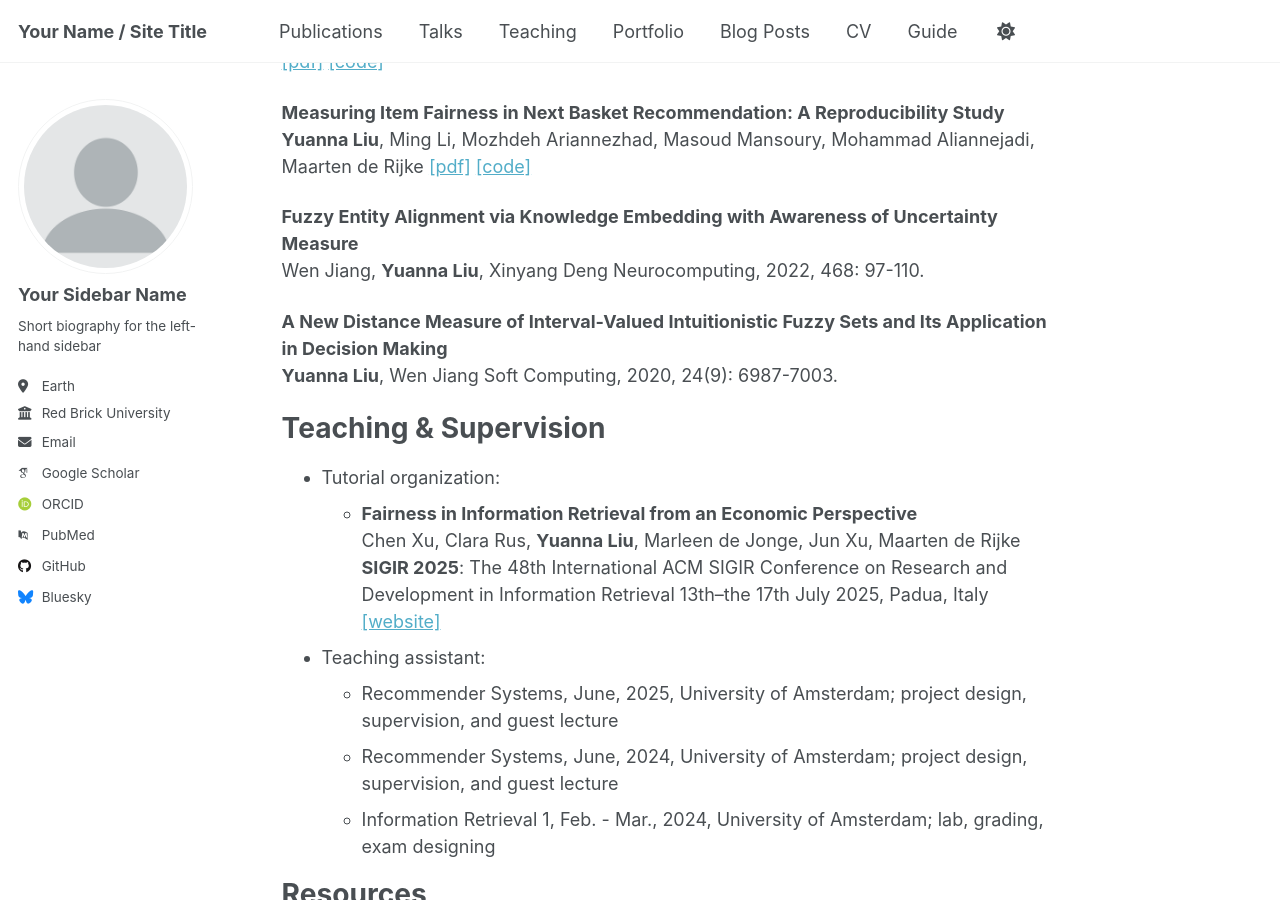
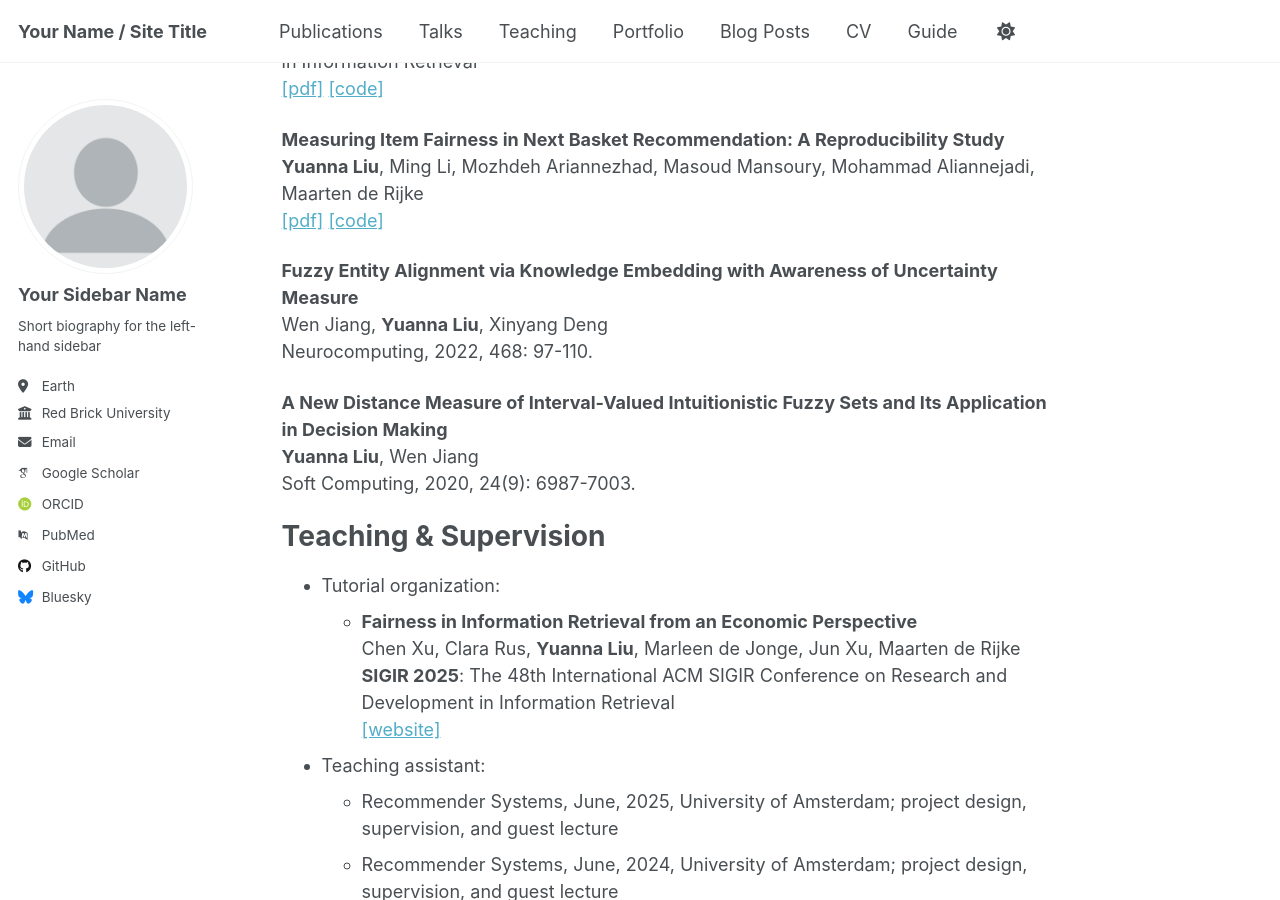
Before and after one commit to lynEcho/YuannaLiu.github.io, a Jekyll site: the page built from _pages/about.md, in a window 1280 px wide and 900 px high, scrolled down 1127 px. Built offline with Jekyll 4.4.1, drawn with Linux system fonts in a browser that asks for light colours; some web fonts are replaced; a script that is not in the unit is left out.

Commit message:
Update about.md

```diff
--- a/_pages/about.md
+++ b/_pages/about.md
@@ -39,20 +39,20 @@ Chen Xu, Zhirui Deng, Clara Rus, Xiaopeng Ye, **Yuanna Liu**, Jun Xu, Zhicheng D
 [[pdf]](https://link.springer.com/chapter/10.1007/978-3-031-88708-6_14) [[code]](https://github.com/lynEcho/Repbias_NBR)
 
 **Are We Really Achieving Better Beyond-accuracy Performance in Next Basket Recommendation?** <br>
-Ming Li<sup>#</sup>, **Yuanna Liu<sup>#</sup>(co-first author)**, Sami Jullien, Mozhdeh Ariannezhad, Andrew Yates, Mohammad Aliannejadi, Maarten de Rijke
+Ming Li<sup>#</sup>, **Yuanna Liu<sup>#</sup>(co-first author)**, Sami Jullien, Mozhdeh Ariannezhad, Andrew Yates, Mohammad Aliannejadi, Maarten de Rijke <br>
 **SIGIR 2024**: The 47th International ACM SIGIR Conference on Research and Development in Information Retrieval
 [[pdf]](https://dl.acm.org/doi/abs/10.1145/3626772.3657835) [[code]](https://github.com/lynEcho/TREX)
 
 **Measuring Item Fairness in Next Basket Recommendation: A Reproducibility Study** <br>
-**Yuanna Liu**, Ming Li, Mozhdeh Ariannezhad, Masoud Mansoury, Mohammad Aliannejadi, Maarten de Rijke
+**Yuanna Liu**, Ming Li, Mozhdeh Ariannezhad, Masoud Mansoury, Mohammad Aliannejadi, Maarten de Rijke <br>
 [[pdf]](https://link.springer.com/chapter/10.1007/978-3-031-56066-8_18) [[code]](https://github.com/lynEcho/NBR-fairness)
 
 **Fuzzy Entity Alignment via Knowledge Embedding with Awareness of Uncertainty Measure** <br>
-Wen Jiang, **Yuanna Liu**, Xinyang Deng
+Wen Jiang, **Yuanna Liu**, Xinyang Deng <br>
 Neurocomputing, 2022, 468: 97-110.
 
 **A New Distance Measure of Interval-Valued Intuitionistic Fuzzy Sets and Its Application in Decision Making** <br>
-**Yuanna Liu**, Wen Jiang
+**Yuanna Liu**, Wen Jiang <br>
 Soft Computing, 2020, 24(9): 6987-7003.
 
 
@@ -60,9 +60,8 @@ Teaching & Supervision
 ======
 * Tutorial organization:
   - **Fairness in Information Retrieval from an Economic Perspective** <br>
-    Chen Xu, Clara Rus, **Yuanna Liu**, Marleen de Jonge, Jun Xu, Maarten de Rijke
+    Chen Xu, Clara Rus, **Yuanna Liu**, Marleen de Jonge, Jun Xu, Maarten de Rijke <br>
     **SIGIR 2025**: The 48th International ACM SIGIR Conference on Research and Development in Information Retrieval
-    13th--the 17th July 2025, Padua, Italy
     [[website]](https://economic-fairness-ir.github.io/)
 
 * Teaching assistant:
```
